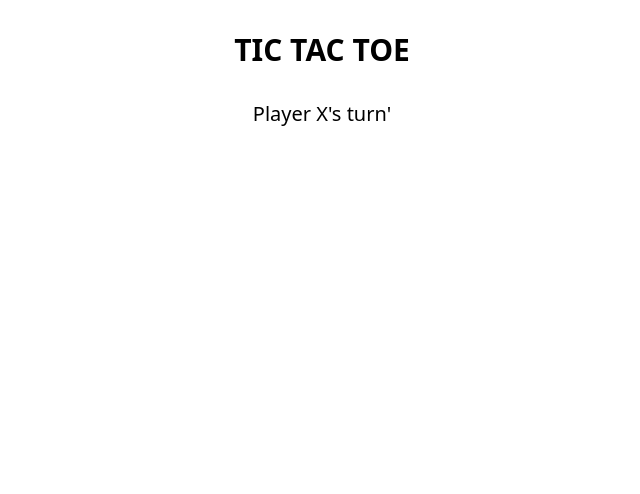
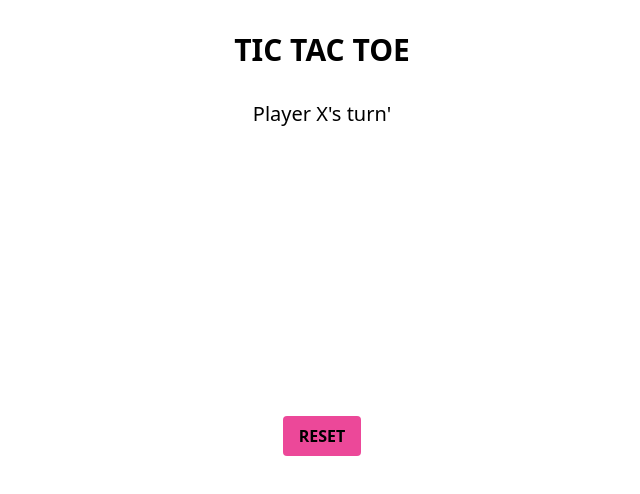
Before and after one commit to AdaN6/tictactoe, a Vue app: page / in a window 1280 px wide. Shown: the top 494 px of the page, without its empty margins (318-958 px from the left). Built offline with nearby package versions, Linux system fonts and the light colour scheme.

Commit message:
added reset button

```diff
--- a/src/App.vue
+++ b/src/App.vue
@@ -83,6 +83,9 @@ const ResetGame = () => {
       Player '{{ winner }}' wins!
     </h2>
 
+    <button class="px-4 py-2 bg-pink-500 rounded uppercase font-bold hover:bg-pink-600"> Reset </button>
+
+
   </main>
 
 </template>
```
